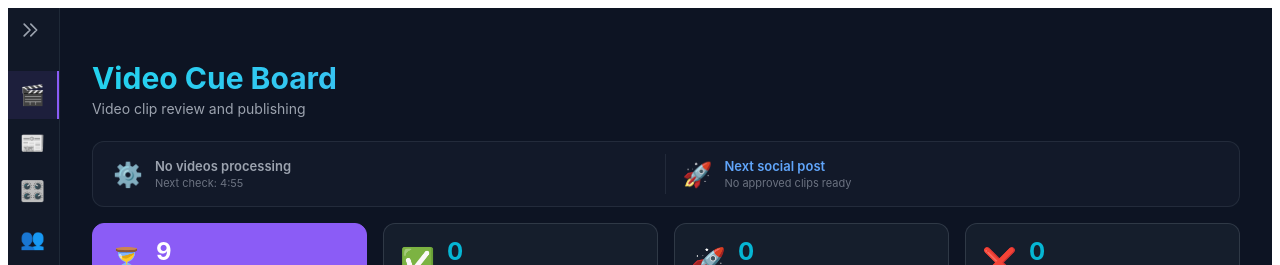
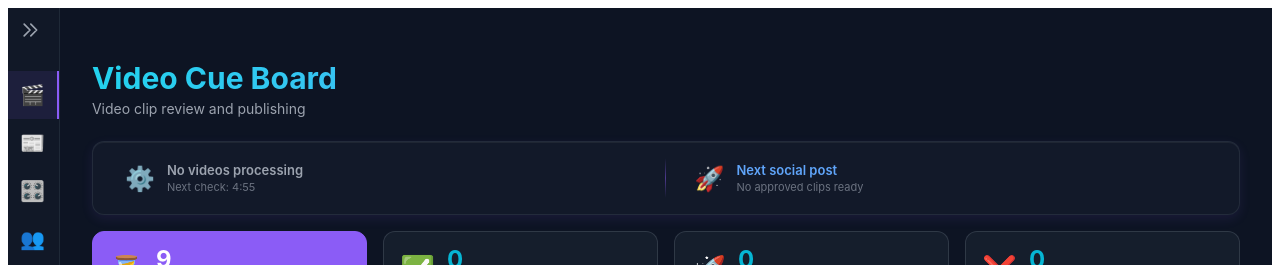
Before and after one commit to pacinobot2026/vizard-clips-dashboard, a Next.js app: page /dashboard in a window 1280 px wide. Shown: the top 265 px of the page. Built offline with nearby package versions, Linux system fonts and the light colour scheme; no server answers.

Commit message:
Add enhanced animations to video board status banner (pulse, glow, gradient separator)

```diff
--- a/pages/dashboard.js
+++ b/pages/dashboard.js
@@ -174,16 +174,35 @@ export default function Dashboard() {
             marginBottom: '16px',
             display: 'flex',
             alignItems: 'center',
-            gap: '16px'
+            gap: '16px',
+            animation: 'slideUp 0.5s ease-out 0.2s both',
+            boxShadow: '0 4px 12px rgba(139, 92, 246, 0.1), inset 0 1px 0 rgba(255, 255, 255, 0.05)',
+            position: 'relative',
+            overflow: 'hidden'
           }}>
             {/* Processing Status */}
-            <div style={{ display: 'flex', alignItems: 'center', gap: '12px', flex: 1 }}>
+            <div style={{
+              display: 'flex',
+              alignItems: 'center',
+              gap: '12px',
+              flex: 1,
+              padding: '8px 12px',
+              borderRadius: '8px',
+              background: processingCount > 0 ? 'rgba(167, 139, 250, 0.1)' : 'transparent',
+              transition: 'all 0.3s ease'
+            }}>
               <div style={{
                 fontSize: '24px',
-                animation: processingCount > 0 ? 'spin 2s linear infinite' : 'none'
+                animation: processingCount > 0 ? 'spin 2s linear infinite' : 'pulse 2s ease-in-out infinite',
+                filter: processingCount > 0 ? 'drop-shadow(0 0 8px rgba(167, 139, 250, 0.6))' : 'none'
               }}>⚙️</div>
               <div>
-                <div style={{ color: processingCount > 0 ? '#a78bfa' : '#9ca3af', fontSize: '13px', fontWeight: '600' }}>
+                <div style={{
+                  color: processingCount > 0 ? '#a78bfa' : '#9ca3af',
+                  fontSize: '13px',
+                  fontWeight: '600',
+                  animation: processingCount > 0 ? 'pulse 2s ease-in-out infinite' : 'none'
+                }}>
                   {processingCount > 0
                     ? `${processingCount} video${processingCount > 1 ? 's' : ''} being edited`
                     : 'No videos processing'
@@ -196,13 +215,36 @@ export default function Dashboard() {
             </div>
 
             {/* Separator */}
-            <div style={{ width: '1px', height: '40px', background: 'rgba(75, 85, 99, 0.3)' }}></div>
+            <div style={{
+              width: '1px',
+              height: '40px',
+              background: 'linear-gradient(180deg, rgba(139, 92, 246, 0) 0%, rgba(139, 92, 246, 0.5) 50%, rgba(139, 92, 246, 0) 100%)',
+              animation: 'pulse 3s ease-in-out infinite'
+            }}></div>
 
             {/* Social Posting Timer */}
-            <div style={{ display: 'flex', alignItems: 'center', gap: '12px', flex: 1 }}>
-              <div style={{ fontSize: '24px' }}>🚀</div>
+            <div style={{
+              display: 'flex',
+              alignItems: 'center',
+              gap: '12px',
+              flex: 1,
+              padding: '8px 12px',
+              borderRadius: '8px',
+              background: stats.approved > 0 ? 'rgba(96, 165, 250, 0.1)' : 'transparent',
+              transition: 'all 0.3s ease'
+            }}>
+              <div style={{
+                fontSize: '24px',
+                animation: stats.approved > 0 ? 'pulse 2s ease-in-out infinite' : 'none',
+                filter: stats.approved > 0 ? 'drop-shadow(0 0 8px rgba(96, 165, 250, 0.6))' : 'none'
+              }}>🚀</div>
               <div>
-                <div style={{ color: '#60a5fa', fontSize: '13px', fontWeight: '600' }}>
+                <div style={{
+                  color: '#60a5fa',
+                  fontSize: '13px',
+                  fontWeight: '600',
+                  animation: stats.approved > 0 ? 'pulse 2s ease-in-out infinite' : 'none'
+                }}>
                   Next social post
                 </div>
                 <div style={{ color: '#6b7280', fontSize: '11px', marginTop: '2px' }}>
@@ -272,6 +314,14 @@ export default function Dashboard() {
             @keyframes spin {
               from { transform: rotate(0deg); }
               to { transform: rotate(360deg); }
+            }
+            @keyframes pulse {
+              0%, 100% { opacity: 1; }
+              50% { opacity: 0.7; }
+            }
+            @keyframes glow {
+              0%, 100% { filter: brightness(1); }
+              50% { filter: brightness(1.3); }
             }
           `}</style>
 
```
